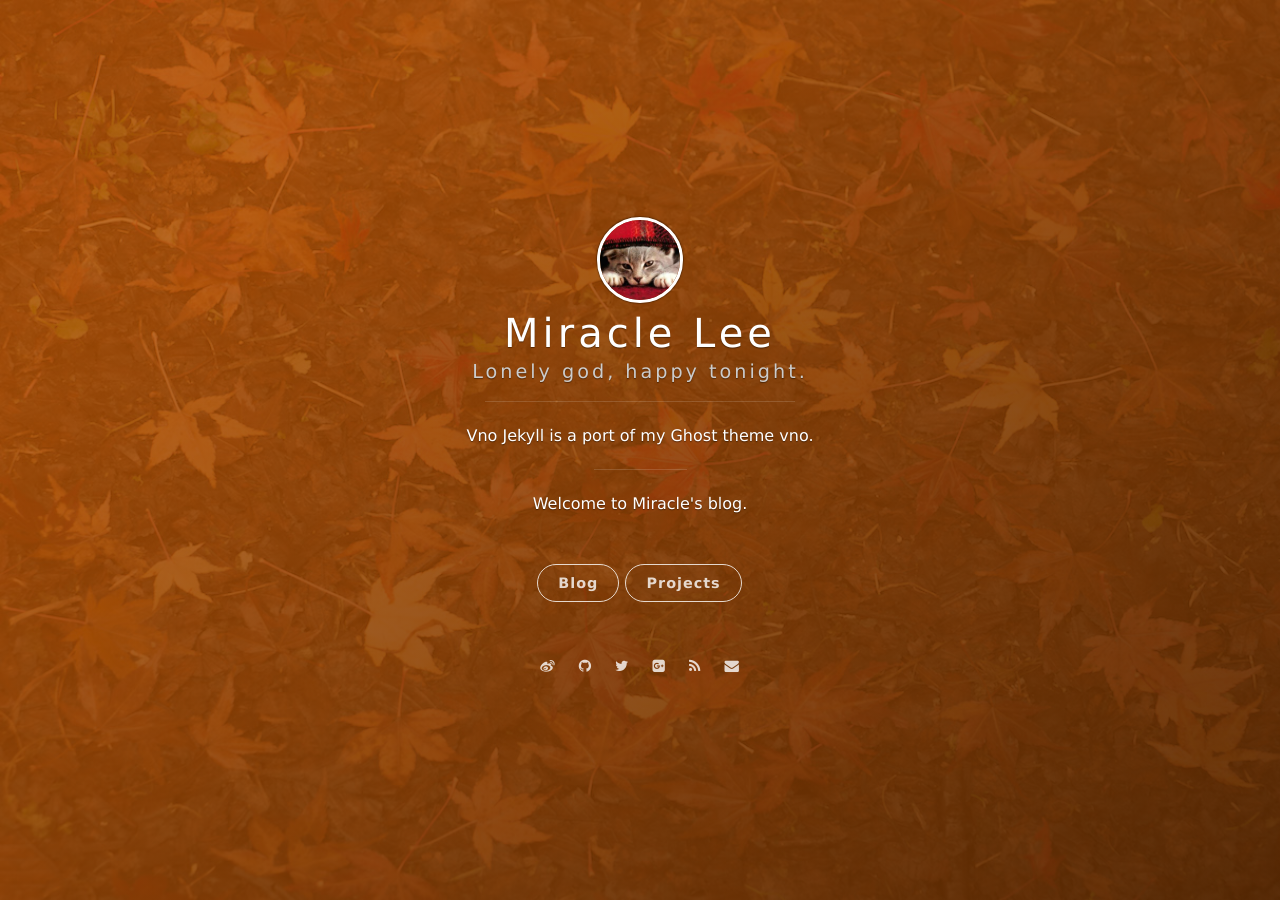
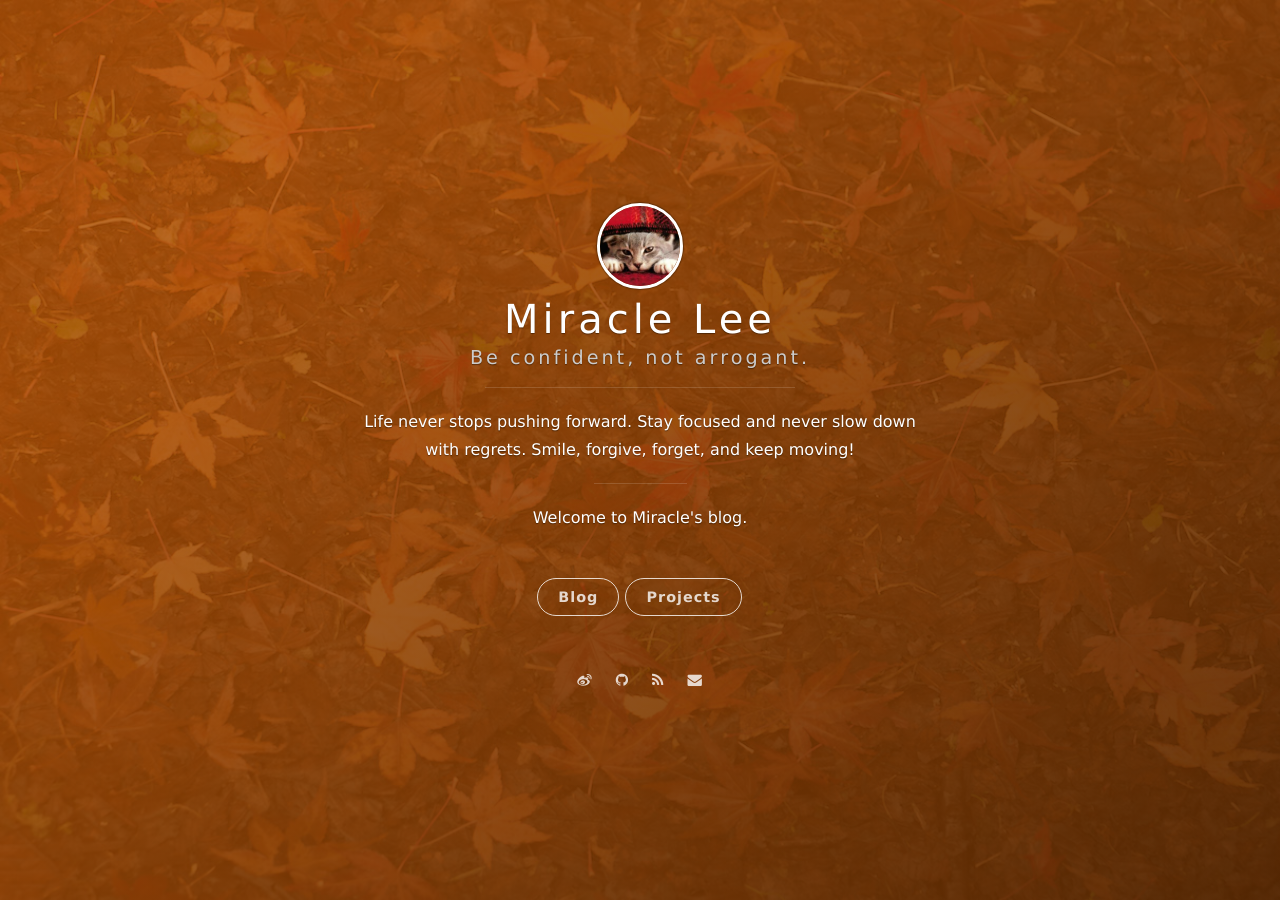
Before and after one commit to onevcat/vno-jekyll, a Jekyll site: the page built from index.html, in a window 1280 px wide. Built offline with Jekyll 4.4.1, drawn with Linux system fonts in a browser that asks for light colours; nearby versions of some CDN libraries; the list of posts is cut into pages by our own code.

Commit message:
forth post

```diff
--- a/_config.yml
+++ b/_config.yml
@@ -1,9 +1,9 @@
 # Basic
 title: Miracle Lee
-subtitle: Lonely god, happy tonight.
+subtitle: Be confident, not arrogant.
 welcome_message: <a href="https://github.com/lixymiracle/lixymiracle.github.io" target="_blank">Welcome to Miracle's blog.</a>
-description: Vno Jekyll is a port of my Ghost theme vno.
-creator: <a href="http://lixiangyu.cc">@miracle</a>
+description: Life never stops pushing forward. Stay focused and never slow down with regrets. Smile, forgive, forget, and keep moving!
+creator: <a href="http://lixiangyu.cc">@Miracle</a>
 
 url: "http://lixiangyu.cc"
 
@@ -39,8 +39,6 @@ comment:
 social:
     weibo: onevcat
     github: onevcat
-    twitter: onevcat
-    gplus: 107108267983477358170
     mail: onev@onevcat.com
 
 # Google Analytics
```
